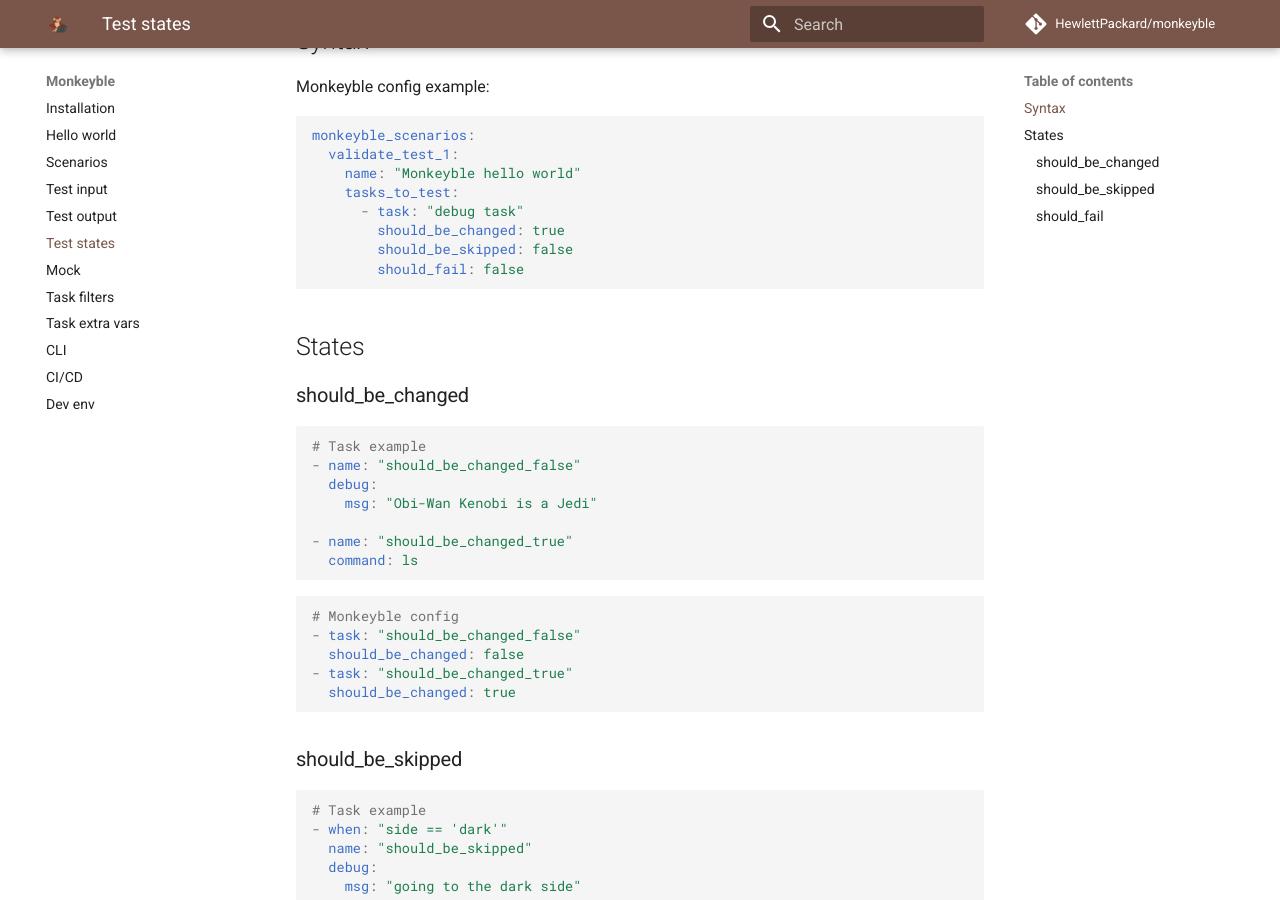
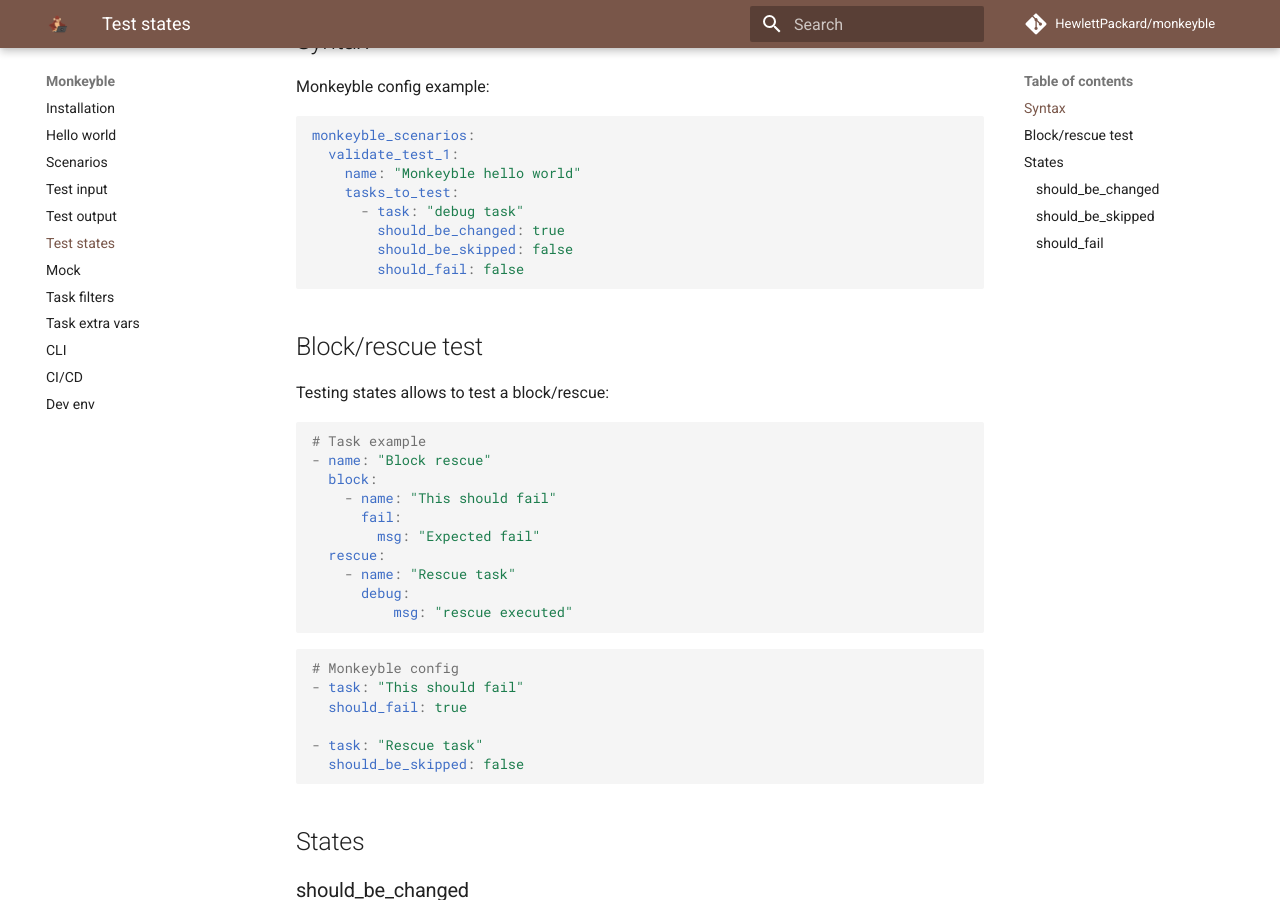
Before and after one commit to HewlettPackard/monkeyble, an MkDocs documentation site: the page built from docs/states.md, in a window 1280 px wide and 900 px high, scrolled down 222 px. Built offline with MkDocs 1.6.1 and Material for MkDocs 9.7.7, drawn with Linux system fonts in a browser that asks for light colours; comment, search, counter and statistics services are not loaded; the version menu is left out.

Commit message:
support block/rescue
#43

````diff
--- a/docs/states.md
+++ b/docs/states.md
@@ -15,6 +15,32 @@
         should_be_changed: true
         should_be_skipped: false
         should_fail: false
+```
+
+## Block/rescue test
+
+Testing states allows to test a block/rescue:
+
+```yaml
+# Task example
+- name: "Block rescue"
+  block:
+    - name: "This should fail"
+      fail:
+        msg: "Expected fail"
+  rescue:
+    - name: "Rescue task"
+      debug:
+          msg: "rescue executed"
+```
+
+```yaml
+# Monkeyble config
+- task: "This should fail"
+  should_fail: true
+
+- task: "Rescue task"
+  should_be_skipped: false
 ```
 
 ## States
````
Also changed, not shown: 4 other files.
